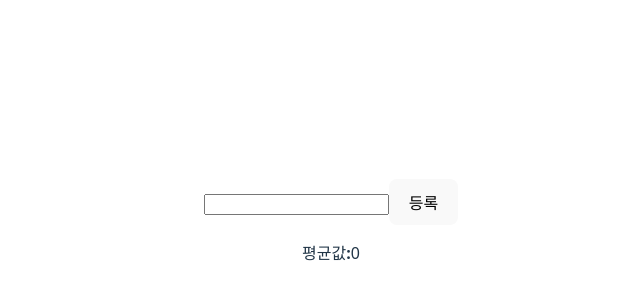
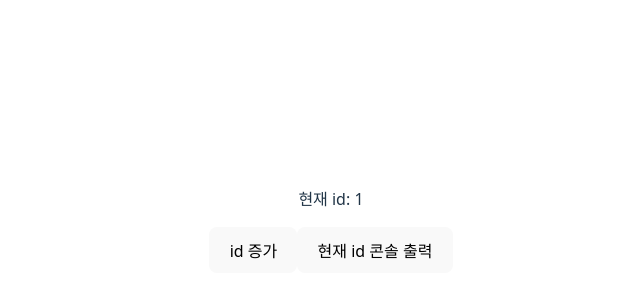
Before and after one commit to Lacheln1/UrecaDailyStudy, a React (Vite) app in the folder 11/1117ref/: page / in a window 1280 px wide. Shown: the part 178-478 px from the top of the page, without its empty margins (309-949 px from the left). Built offline with nearby package versions, Linux system fonts and the light colour scheme.

Commit message:
useRef 로컬변수 활용

```diff
--- /dev/null
+++ b/11/1117ref/src/RefSample.jsx
@@ -0,0 +1,23 @@
+import React, { useRef } from "react";
+
+const RefSample = () => {
+    const id = useRef(1);
+
+    const setId = (n) => {
+        id.current = n;
+    };
+
+    const printId = () => {
+        console.log(id.current);
+    };
+
+    return (
+        <div>
+            <p>현재 id: {id.current}</p>
+            <button onClick={() => setId(id.current + 1)}>id 증가</button>
+            <button onClick={printId}>현재 id 콘솔 출력</button>
+        </div>
+    );
+};
+
+export default RefSample;
--- a/11/1117ref/src/main.jsx
+++ b/11/1117ref/src/main.jsx
@@ -6,9 +6,10 @@ import ValidationSample from "./ValidationSample.jsx";
 import PracticeUseEffect from "./practiceUseEffect.jsx";
 import ShoppingCart from "./ShoppingReduce.jsx";
 import Average from "./Average.jsx";
+import RefSample from "./RefSample.jsx";
 
 createRoot(document.getElementById("root")).render(
     <StrictMode>
-        <Average />
+        <RefSample />
     </StrictMode>
 );
```
